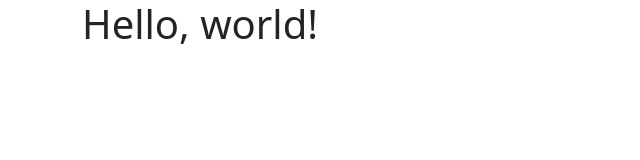
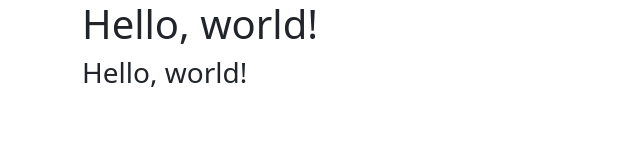
Before and after one commit to romastony0/GitTraining, a plain HTML site: page index.html in a window 1280 px wide. Shown: the whole page, without its empty margins (0-640 px from the left). Drawn offline with nearby package versions, Linux system fonts and the light colour scheme.

Commit message:
Modified

```diff
--- a/index.html
+++ b/index.html
@@ -15,6 +15,7 @@
       <div class="row">
         <div class="col-md-12">
           <h1>Hello, world!</h1>
+          <h3>Hello, world!</h3>
         </div>
       </div>
     </div>
```
